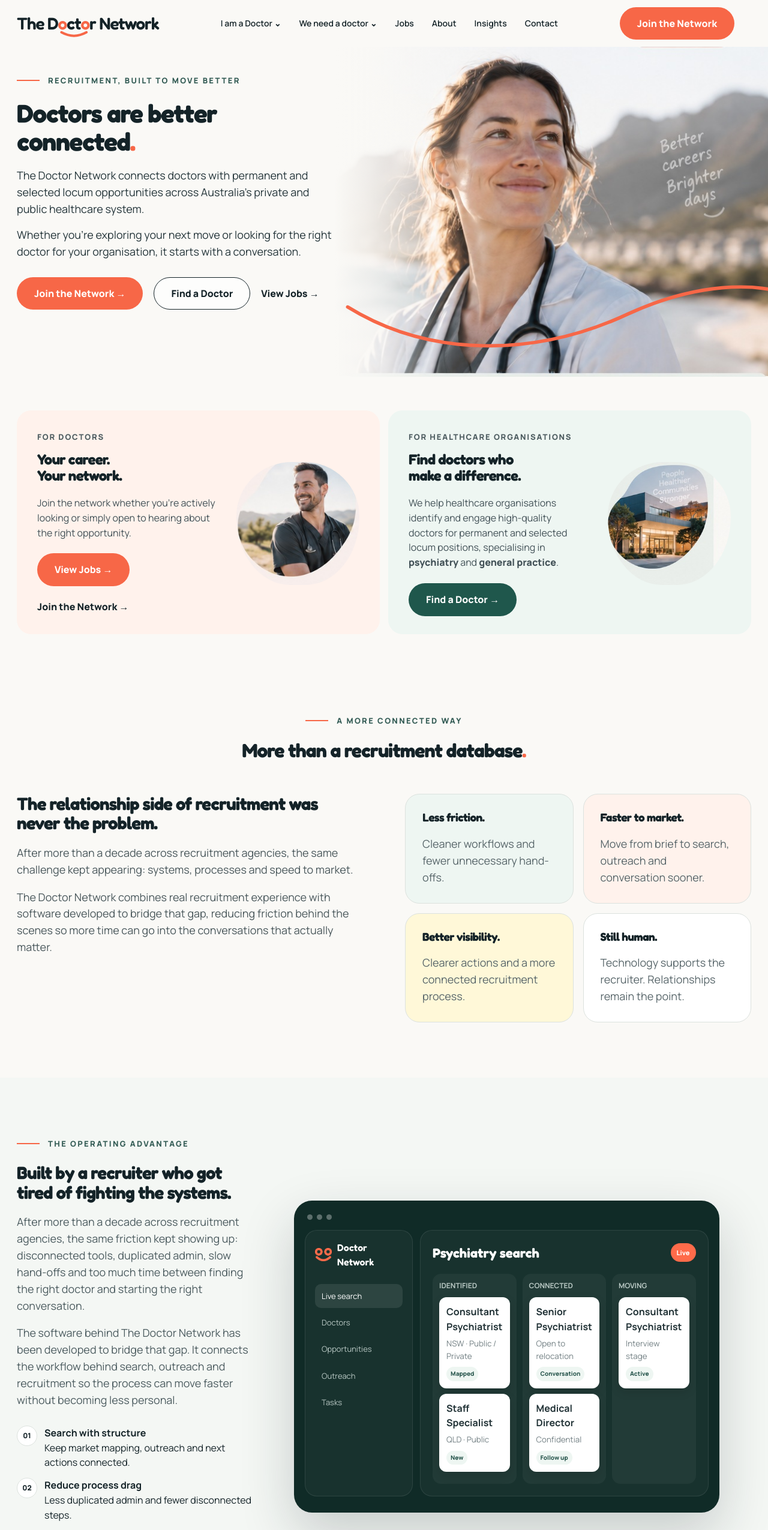
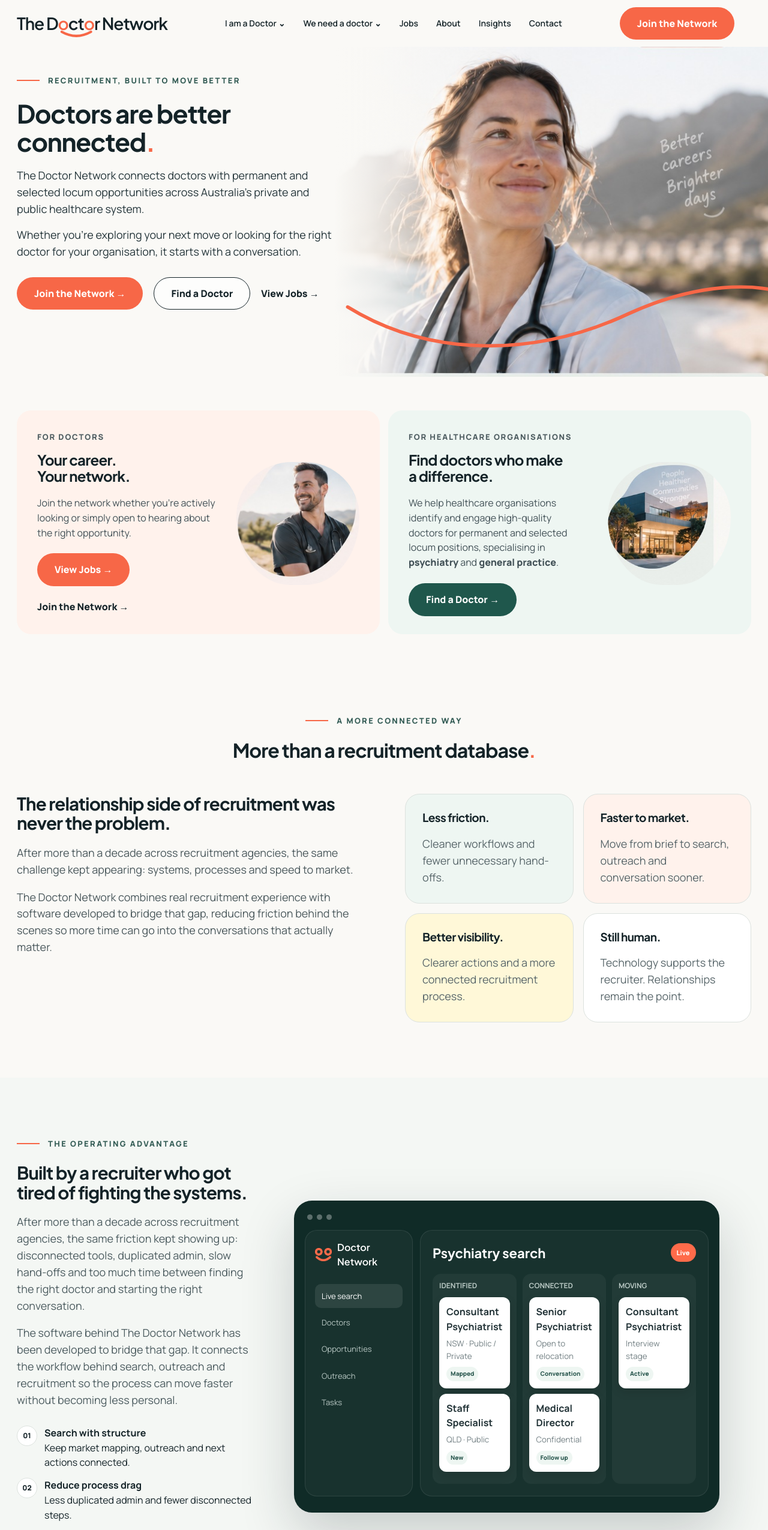
Before and after one commit to CydneyLocum/the-doctor-network-website, a plain HTML site: page index.html in a window 1280 px wide. Shown: the top 2550 px of the page at 60% size. Drawn offline with Linux system fonts and the light colour scheme; no server answers.

Commit message:
Add files via upload

```diff
--- a/assets/styles.css
+++ b/assets/styles.css
@@ -1,5 +1,5 @@
 
-@import url('https://fonts.googleapis.com/css2?family=Fredoka:wght@500;600;700&family=Manrope:wght@400;500;600;700;800&display=swap');
+@import url('https://fonts.googleapis.com/css2?family=Plus+Jakarta+Sans:wght@500;600;700;800&family=Manrope:wght@400;500;600;700;800&display=swap');
 
 :root{
   --paper:#faf9f6;
@@ -28,7 +28,7 @@ button,input,select,textarea{font:inherit}
 .shell{width:min(calc(100% - 56px),var(--shell));margin:auto}
 .site-header{position:sticky;top:0;z-index:50;background:rgba(250,249,246,.93);backdrop-filter:blur(18px)}
 .nav{height:78px;display:grid;grid-template-columns:auto 1fr auto auto;align-items:center;gap:28px}
-.wordmark{font-family:'Fredoka',sans-serif;font-size:28px;font-weight:600;letter-spacing:-.04em;display:inline-flex;align-items:center;white-space:nowrap;line-height:1;color:var(--ink)}
+.wordmark{font-family:'Plus Jakarta Sans',sans-serif;font-size:28px;font-weight:600;letter-spacing:-.04em;display:inline-flex;align-items:center;white-space:nowrap;line-height:1;color:var(--ink)}
 .doctor-mid{position:relative;display:inline-flex;align-items:baseline}
 .eye{color:var(--coral)}
 .logo-smile{position:absolute;left:3px;right:3px;bottom:-15px;width:calc(100% - 6px);height:19px;overflow:visible;pointer-events:none}
@@ -53,7 +53,7 @@ button,input,select,textarea{font:inherit}
 .hero-copy{padding:46px 40px 62px 0;position:relative;z-index:2}
 .kicker{display:flex;align-items:center;gap:14px;font-size:13px;letter-spacing:.18em;font-weight:800;color:#315a53;text-transform:uppercase;margin-bottom:22px}
 .kicker:before{content:"";display:block;width:38px;height:2px;background:var(--coral)}
-h1,h2,h3{font-family:'Fredoka',sans-serif;line-height:1.1;letter-spacing:-.03em;margin:0 0 20px}
+h1,h2,h3{font-family:'Plus Jakarta Sans',sans-serif;line-height:1.1;letter-spacing:-.03em;margin:0 0 20px}
 h1{font-size:clamp(32px,3.3vw,46px);max-width:16ch}
 h1 .dot{color:var(--coral)}
 h2{font-size:clamp(24px,2.3vw,32px)}
@@ -63,7 +63,7 @@ h3{font-size:20px}
 .hero-media{position:absolute;right:0;top:0;width:56.5%;height:550px;overflow:hidden}
 .hero-media img{width:100%;height:100%;object-fit:cover;object-position:47% 50%}
 .hero-media:after{content:"";position:absolute;inset:0;background:linear-gradient(90deg,var(--paper) 0%,rgba(250,249,246,.78) 8%,rgba(250,249,246,.18) 24%,transparent 42%)}
-.hero-script{position:absolute;right:8%;top:145px;color:white;font-family:'Fredoka',sans-serif;font-size:26px;line-height:1.15;transform:rotate(-8deg);text-align:center;text-shadow:0 2px 12px rgba(0,0,0,.13);z-index:3}
+.hero-script{position:absolute;right:8%;top:145px;color:white;font-family:'Plus Jakarta Sans',sans-serif;font-size:26px;line-height:1.15;transform:rotate(-8deg);text-align:center;text-shadow:0 2px 12px rgba(0,0,0,.13);z-index:3}
 .hero-swoop{position:absolute;right:-60px;bottom:32px;width:780px;height:150px;z-index:3}
 .hero-swoop path{fill:none;stroke:var(--coral);stroke-width:6;stroke-linecap:round}
 
@@ -102,7 +102,7 @@ h3{font-size:20px}
 .dark-band p{color:#cbd8d4;font-size:18px;max-width:700px}
 .metric-grid{display:grid;grid-template-columns:repeat(4,1fr);gap:14px;margin-top:42px}
 .metric{border:1px solid rgba(255,255,255,.13);border-radius:20px;padding:23px}
-.metric strong{display:block;font-family:'Fredoka';font-size:23px;margin-bottom:8px}
+.metric strong{display:block;font-family:'Plus Jakarta Sans';font-size:23px;margin-bottom:8px}
 .metric span{color:#b9c9c5;font-size:14px}
 
 .jobs-head{display:flex;justify-content:space-between;gap:20px;align-items:end;margin-bottom:32px}
@@ -132,7 +132,7 @@ textarea{min-height:125px;resize:vertical}
 .insight-grid{display:grid;grid-template-columns:repeat(3,1fr);gap:18px}
 .insight{background:white;border-radius:24px;border:1px solid var(--line);overflow:hidden}
 .insight-art{height:180px;background:linear-gradient(135deg,var(--mint),var(--blush));position:relative}
-.insight-art:after{content:"☺";position:absolute;font-family:'Fredoka';font-size:90px;color:var(--coral);right:25px;bottom:7px;transform:rotate(-8deg)}
+.insight-art:after{content:"☺";position:absolute;font-family:'Plus Jakarta Sans';font-size:90px;color:var(--coral);right:25px;bottom:7px;transform:rotate(-8deg)}
 .insight-body{padding:24px}
 .insight-body h3{font-size:19px}
 
@@ -213,9 +213,9 @@ textarea{min-height:125px;resize:vertical}
 .product-grid{display:grid;grid-template-columns:180px 1fr;gap:12px;min-height:440px}
 .product-sidebar,.product-main{border:1px solid rgba(255,255,255,.09);border-radius:20px;background:rgba(255,255,255,.035)}
 .product-sidebar{padding:16px}.product-main{padding:20px}
-.product-brand{display:flex;align-items:center;gap:9px;font-family:'Fredoka';font-weight:600;margin-bottom:24px}.product-brand img{width:28px}
+.product-brand{display:flex;align-items:center;gap:9px;font-family:'Plus Jakarta Sans';font-weight:600;margin-bottom:24px}.product-brand img{width:28px}
 .product-navitem{padding:10px 11px;border-radius:10px;color:#b9c8c4;font-size:13px;margin-bottom:4px}.product-navitem.active{background:rgba(255,255,255,.09);color:white}
-.product-heading{display:flex;justify-content:space-between;align-items:center;margin-bottom:18px}.product-heading strong{font-family:'Fredoka';font-size:22px}
+.product-heading{display:flex;justify-content:space-between;align-items:center;margin-bottom:18px}.product-heading strong{font-family:'Plus Jakarta Sans';font-size:22px}
 .product-chip{padding:7px 10px;border-radius:999px;background:#ff6b4a;color:white;font-size:11px;font-weight:800}
 .pipeline{display:grid;grid-template-columns:repeat(3,1fr);gap:10px}.pipeline-col{border-radius:14px;background:rgba(255,255,255,.045);padding:11px;min-height:310px}
 .pipeline-col>strong{display:block;font-size:12px;color:#b9c8c4;margin-bottom:10px}
```
